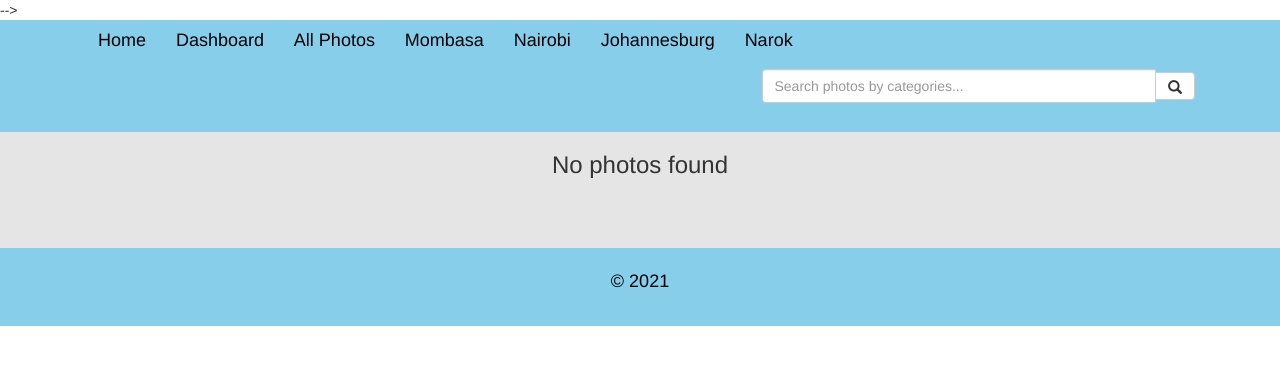
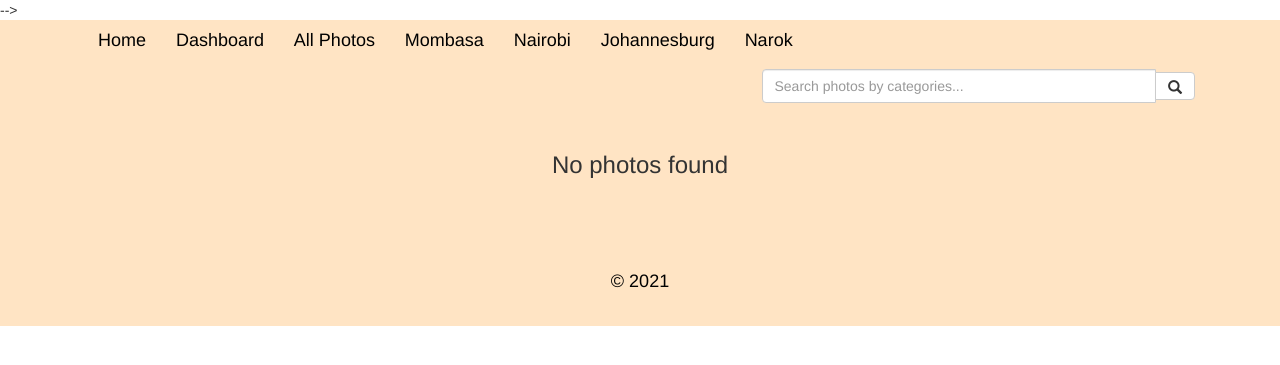
Before and after one commit to KiyaiB/Greys-Gallery, a Django app: page /photos/ in a window 1280 px wide. Shown: the top 365 px of the page. Run offline with Django 4.2, Linux system fonts and the light colour scheme; data that the repository does not hold is empty; some libraries are stand-ins or nearby versions.

Commit message:
Modify Templates

```diff
--- a/gallery/templates/base.html
+++ b/gallery/templates/base.html
@@ -22,7 +22,7 @@
 {% include "navbar.html" %}
   {% block content %}
   {% endblock content %}
-  <div class="container-fluid" style="background-color: skyblue;">
+  <div class="container-fluid" style="background-color: bisque;">
     <div class="navbar footer">
       <div class="container">
         <p class="text-center" >
--- a/gallery/templates/navbar.html
+++ b/gallery/templates/navbar.html
@@ -1,4 +1,4 @@
-<div class="container-fluid" style="background-color: skyblue;">
+<div class="container-fluid" style="background-color: bisque;">
     <nav class="navbar">
       <div class="container">
 
--- a/gallery/templates/photos.html
+++ b/gallery/templates/photos.html
@@ -1,7 +1,7 @@
 {%extends 'base.html'%}
 {% block content %}
 {{ block.super}}
-<div style="background-color: #E5E5E5;">
+<div style="background-color: bisque;">
     <div class="container">
         <div class="row">
 
```
